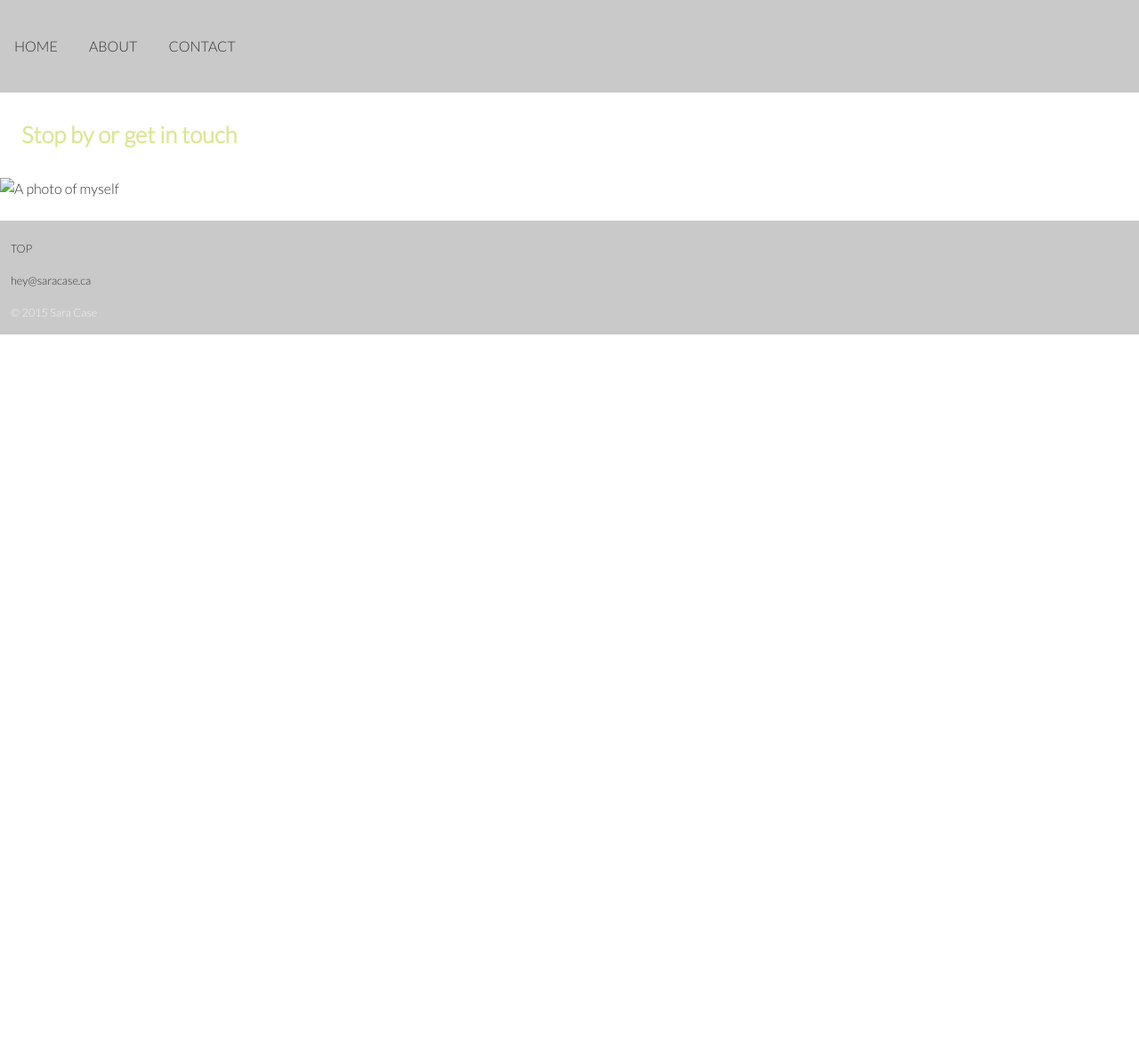
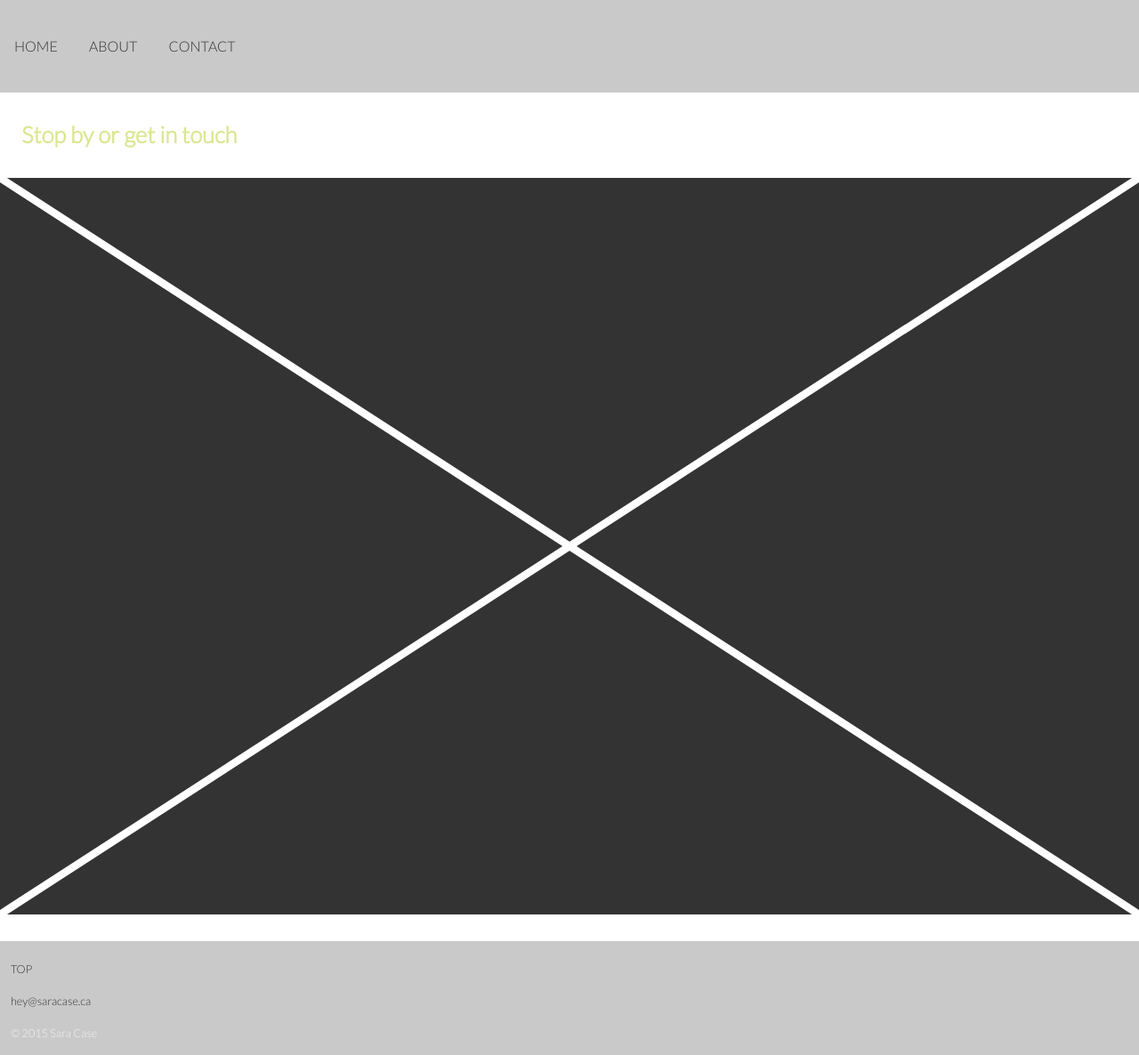
Before and after one commit to saracase/portfolio, a Jekyll site: the page built from contact.html, in a window 1280 px wide. Shown: the whole page at 89% size. Built offline with Jekyll 4.4.1, drawn with Linux system fonts in a browser that asks for light colours; before the commit the page ends 900 px from its top, so only the background shows below that.

Commit message:
Added site.baseurl to the images in my about and contact page

```diff
--- a/about.html
+++ b/about.html
@@ -3,7 +3,7 @@ layout: default
 ---
 <main id="main">
     <div class="push unit unit-xs-1 unit-s-1 unit-m-1 unit-l-1">
-        <img class="me pad-top" src="images/about/me.png" alt="Photo of Me">
+        <img class="me pad-top" src="{{site.baseurl}}/images/about/me.png" alt="Photo of Me">
     </div>
 <div class="grid">
         <div class="paragraph pad-top unit unit-xs-1 unit-s-1 unit-m-1 unit-l-1">
--- a/contact.html
+++ b/contact.html
@@ -7,7 +7,7 @@ layout: default
             <h1 class="peta gutter">Stop by or get in touch</h1>
         </div>
     <div class="push unit unit-xs-1 unit-s-1 unit-m-1 unit-l-1">
-            <img src="images/placeholder.svg" alt="A photo of myself">
+            <img src="{{site.baseurl}}/images/placeholder.svg" alt="A photo of myself">
     </div>
     </div>
 </main>
```
